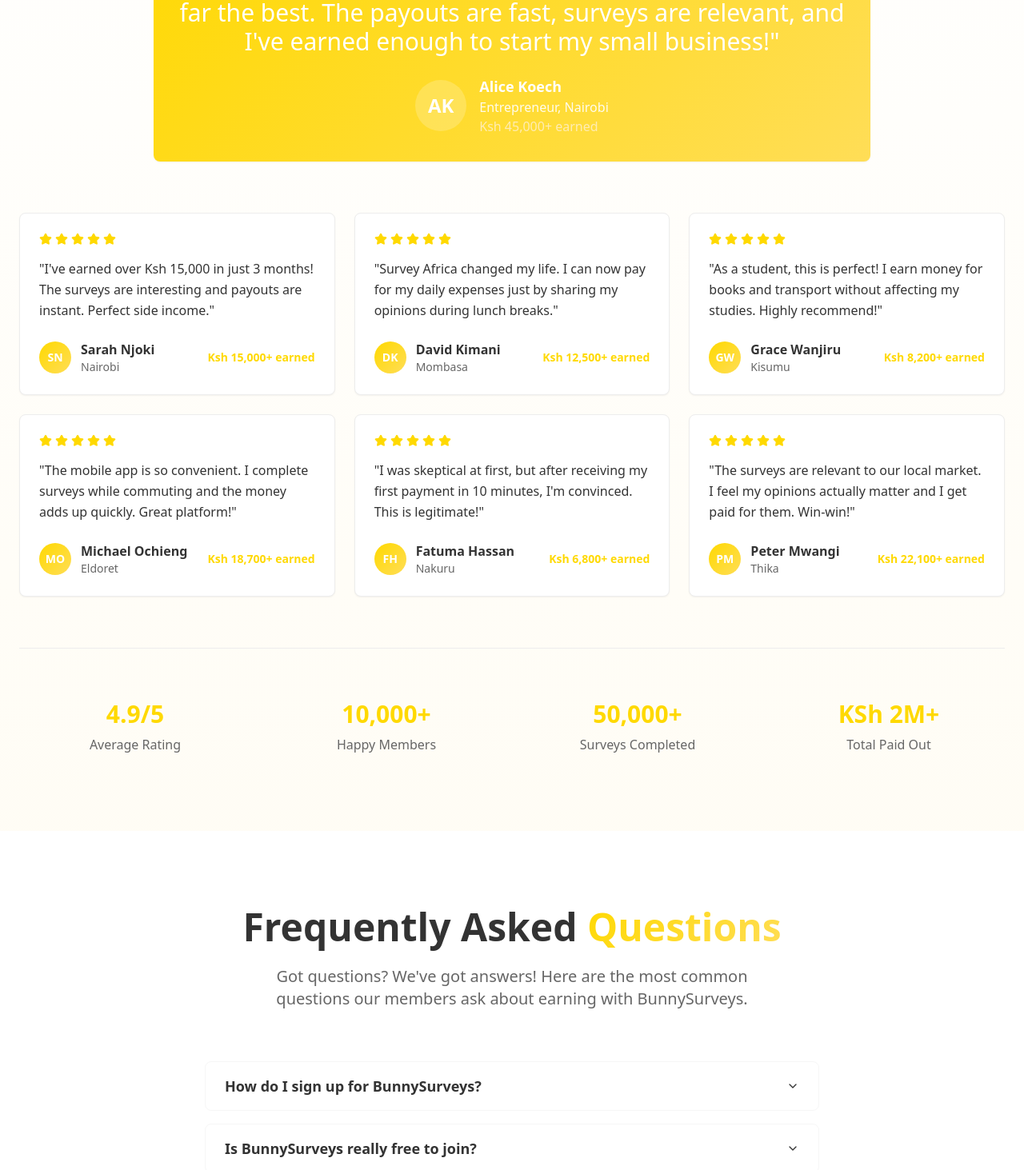
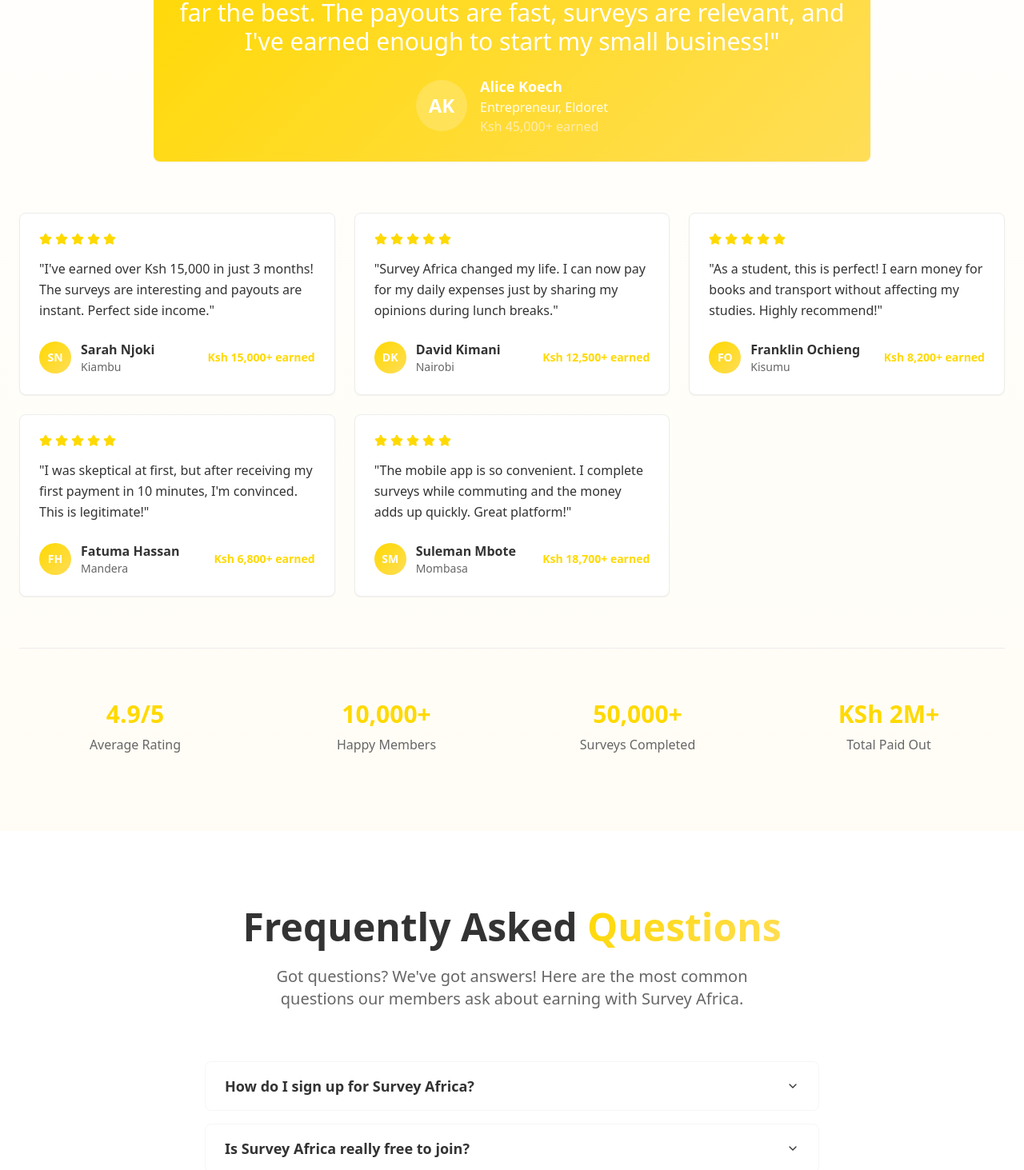
Before and after one commit to Triplemgraphics/golden-survey-gains, a React (Vite) app: page / in a window 1280 px wide. Shown: the part 2447-3910 px from the top of the page at 80% size. Built offline with nearby package versions, Linux system fonts and the light colour scheme.

Commit message:
Update testimonials and contact details
Update testimonial locations and contact information. Remove "bunnysurveys" and replace with "Survey Africa".

```diff
--- a/src/components/Contact.tsx
+++ b/src/components/Contact.tsx
@@ -125,7 +125,7 @@ const Contact = () => {
                     </div>
             <div>
               <h3 className="font-semibold mb-1">Phone Support</h3>
-              <p className="text-muted-foreground">+254 754 868 688</p>
+              <p className="text-muted-foreground">+254754868688</p>
               <p className="text-sm text-muted-foreground">Mon-Fri 8AM-6PM EAT</p>
             </div>
                   </div>
--- a/src/components/FAQ.tsx
+++ b/src/components/FAQ.tsx
@@ -10,12 +10,12 @@ import { MessageCircle } from "lucide-react";
 const FAQ = () => {
   const faqs = [
     {
-      question: "How do I sign up for BunnySurveys?",
+      question: "How do I sign up for Survey Africa?",
       answer: "Signing up is completely free and takes less than 2 minutes. Simply click 'Get Started', provide your basic information (name, email, phone), verify your account, and you're ready to start earning! No hidden fees or registration costs."
     },
     {
-      question: "Is BunnySurveys really free to join?",
-      answer: "Yes, absolutely! BunnySurveys is 100% free to join and use. We never charge any membership fees, registration costs, or hidden charges. You only earn money - never spend it with us."
+      question: "Is Survey Africa really free to join?",
+      answer: "Yes, absolutely! Survey Africa is 100% free to join and use. We never charge any membership fees, registration costs, or hidden charges. You only earn money - never spend it with us."
     },
     {
       question: "How are surveys matched to me?",
@@ -34,7 +34,7 @@ const FAQ = () => {
       answer: "You'll receive surveys about products, services, brands, and topics relevant to the Kenyan market. Topics include consumer goods, technology, entertainment, food & beverage, banking, and more. All surveys are from legitimate companies conducting market research."
     },
     {
-      question: "Can I use BunnySurveys on my mobile phone?",
+      question: "Can I use Survey Africa on my mobile phone?",
       answer: "Yes! Our platform is fully optimized for mobile devices. You can complete surveys on your smartphone, tablet, or computer. Many members prefer mobile because they can earn on-the-go during commutes, breaks, or free time."
     },
     {
@@ -63,7 +63,7 @@ const FAQ = () => {
           </h2>
           <p className="text-xl text-muted-foreground max-w-2xl mx-auto">
             Got questions? We've got answers! Here are the most common questions
-            our members ask about earning with BunnySurveys.
+            our members ask about earning with Survey Africa.
           </p>
         </div>
 
@@ -93,7 +93,7 @@ const FAQ = () => {
             <h3 className="text-2xl font-bold mb-4">Still Have Questions?</h3>
             <p className="text-muted-foreground mb-6">
               Our friendly support team is here to help! Get personalized answers
-              to any questions about earning with BunnySurveys.
+              to any questions about earning with Survey Africa.
             </p>
             <div className="flex flex-col sm:flex-row gap-4 justify-center">
               <Button variant="default" size="lg">
--- a/src/components/Footer.tsx
+++ b/src/components/Footer.tsx
@@ -15,7 +15,7 @@ const Footer = () => {
               </div>
               <div>
                 <div className="font-bold text-lg bg-gradient-primary bg-clip-text text-transparent">
-                  BunnySurveys
+                  Survey Africa
                 </div>
                 <div className="text-xs text-background/70 -mt-1">
                   Earn. Share. Prosper.
@@ -75,14 +75,14 @@ const Footer = () => {
               <div className="flex items-center gap-3">
                 <Mail className="w-5 h-5 text-primary" />
                 <div>
-                  <div className="text-background/80">support@bunnysurveys.co.ke</div>
+                  <div className="text-background/80">triplemgraphics092@gmail.com</div>
                   <div className="text-sm text-background/60">24/7 Support</div>
                 </div>
               </div>
               <div className="flex items-center gap-3">
                 <Phone className="w-5 h-5 text-primary" />
                 <div>
-                  <div className="text-background/80">+254 700 123 456</div>
+                  <div className="text-background/80">+254754868688</div>
                   <div className="text-sm text-background/60">Mon-Fri 8AM-6PM</div>
                 </div>
               </div>
@@ -123,7 +123,7 @@ const Footer = () => {
         <div className="border-t border-background/20 py-8">
           <div className="flex flex-col md:flex-row justify-between items-center gap-4">
             <div className="text-background/60 text-sm">
-              © 2024 BunnySurveys. All rights reserved.
+              © 2024 Survey Africa. All rights reserved.
             </div>
             <div className="flex gap-6 text-sm">
               <a href="#" className="text-background/60 hover:text-primary transition-colors">Privacy Policy</a>
--- a/src/components/Testimonials.tsx
+++ b/src/components/Testimonials.tsx
@@ -5,7 +5,7 @@ const Testimonials = () => {
   const testimonials = [
     {
       name: "Sarah Njoki",
-      location: "Nairobi",
+      location: "Kiambu",
       rating: 5,
       text: "I've earned over Ksh 15,000 in just 3 months! The surveys are interesting and payouts are instant. Perfect side income.",
       earnings: "Ksh 15,000+ earned",
@@ -13,43 +13,35 @@ const Testimonials = () => {
     },
     {
       name: "David Kimani",
-      location: "Mombasa",
+      location: "Nairobi",
       rating: 5,
       text: "Survey Africa changed my life. I can now pay for my daily expenses just by sharing my opinions during lunch breaks.",
       earnings: "Ksh 12,500+ earned",
       avatar: "DK"
     },
     {
-      name: "Grace Wanjiru",
+      name: "Franklin Ochieng",
       location: "Kisumu",
       rating: 5,
       text: "As a student, this is perfect! I earn money for books and transport without affecting my studies. Highly recommend!",
       earnings: "Ksh 8,200+ earned",
-      avatar: "GW"
-    },
-    {
-      name: "Michael Ochieng",
-      location: "Eldoret",
-      rating: 5,
-      text: "The mobile app is so convenient. I complete surveys while commuting and the money adds up quickly. Great platform!",
-      earnings: "Ksh 18,700+ earned",
-      avatar: "MO"
+      avatar: "FO"
     },
     {
       name: "Fatuma Hassan",
-      location: "Nakuru",
+      location: "Mandera",
       rating: 5,
       text: "I was skeptical at first, but after receiving my first payment in 10 minutes, I'm convinced. This is legitimate!",
       earnings: "Ksh 6,800+ earned",
       avatar: "FH"
     },
     {
-      name: "Peter Mwangi",
-      location: "Thika",
+      name: "Suleman Mbote",
+      location: "Mombasa",
       rating: 5,
-      text: "The surveys are relevant to our local market. I feel my opinions actually matter and I get paid for them. Win-win!",
-      earnings: "Ksh 22,100+ earned",
-      avatar: "PM"
+      text: "The mobile app is so convenient. I complete surveys while commuting and the money adds up quickly. Great platform!",
+      earnings: "Ksh 18,700+ earned",
+      avatar: "SM"
     }
   ];
 
@@ -84,7 +76,7 @@ const Testimonials = () => {
                 </div>
                 <div className="text-left">
                   <div className="font-semibold text-lg">Alice Koech</div>
-                  <div className="opacity-90">Entrepreneur, Nairobi</div>
+                  <div className="opacity-90">Entrepreneur, Eldoret</div>
                   <div className="text-primary-glow font-medium">Ksh 45,000+ earned</div>
                 </div>
               </div>
```
